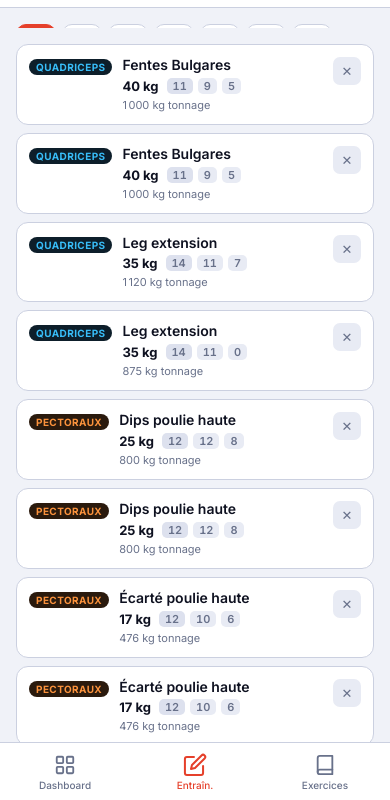
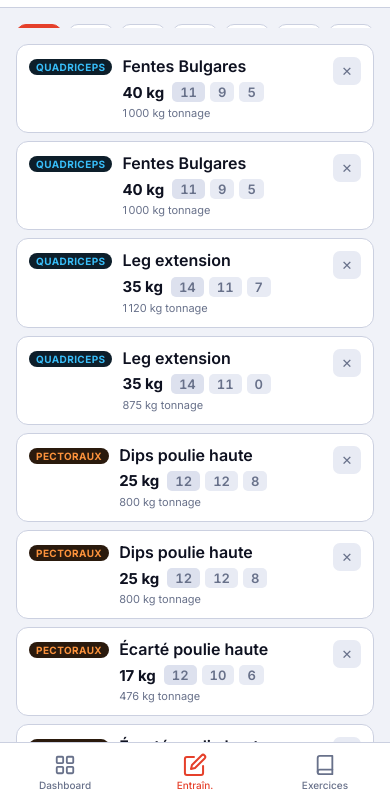
Before and after one commit to schofab/muscu-app, a plain HTML site: page index.html in a window 390 px wide. Both pictures are taken after a click on the button "Entraîn.". Shown: the part 44-844 px from the top of the page. Drawn offline with nearby package versions, Linux system fonts and the light colour scheme.

Commit message:
Augmenter tailles de police pour mobile

```diff
--- a/index.html
+++ b/index.html
@@ -45,6 +45,7 @@
 html,body{height:100%;overflow:hidden}
 body{
   font-family:'Inter',system-ui,sans-serif;
+  font-size:16px;
   background:var(--bg);color:var(--tx);
   display:flex;flex-direction:column;
 }
@@ -116,7 +117,7 @@ body::before{content:"";position:fixed;inset:0 0 auto;height:env(safe-area-inset
   padding:12px 14px;
 }
 .stat-card .label{font-size:11px;font-weight:500;color:var(--tx2);text-transform:uppercase;letter-spacing:.05em;margin-bottom:4px}
-.stat-card .value{font-family:'Bebas Neue',sans-serif;font-size:28px;line-height:1;color:var(--tx)}
+.stat-card .value{font-family:'Bebas Neue',sans-serif;font-size:32px;line-height:1;color:var(--tx)}
 .stat-card .sub{font-size:11px;color:var(--tx2);margin-top:3px}
 .stat-card .up{color:var(--up)} .stat-card .dn{color:var(--dn)}
 
@@ -145,10 +146,10 @@ body::before{content:"";position:fixed;inset:0 0 auto;height:env(safe-area-inset
 #day-tabs::-webkit-scrollbar{display:none}
 .day-tab{
   flex-shrink:0;
-  min-width:40px;height:40px;
+  min-width:46px;height:46px;
   border-radius:10px;
   background:var(--s1);border:1px solid var(--bd);
-  font-size:12px;font-weight:600;color:var(--tx2);
+  font-size:14px;font-weight:600;color:var(--tx2);
   display:flex;align-items:center;justify-content:center;
   position:relative;
   transition:all .15s;
@@ -175,14 +176,14 @@ body::before{content:"";position:fixed;inset:0 0 auto;height:env(safe-area-inset
   margin-top:2px;
 }
 .ex-card .ex-info{flex:1;min-width:0}
-.ex-card .ex-name{font-size:14px;font-weight:600;line-height:1.2;margin-bottom:4px}
+.ex-card .ex-name{font-size:16px;font-weight:600;line-height:1.2;margin-bottom:6px}
 .ex-card .ex-meta{display:flex;align-items:center;gap:8px;flex-wrap:wrap}
-.ex-card .ex-weight{font-size:13px;font-weight:700;color:var(--tx)}
+.ex-card .ex-weight{font-size:15px;font-weight:700;color:var(--tx)}
 .ex-card .sets-row{display:flex;gap:5px;align-items:center}
 .ex-card .set-pill{
-  font-size:11px;font-weight:600;
+  font-size:13px;font-weight:600;
   background:var(--s2);border-radius:5px;
-  padding:1px 6px;color:var(--tx2);
+  padding:2px 8px;color:var(--tx2);
   font-variant-numeric:tabular-nums;
 }
 .ex-card .set-pill.s1{background:var(--s3)}
@@ -284,7 +285,7 @@ body::before{content:"";position:fixed;inset:0 0 auto;height:env(safe-area-inset
   background:var(--s1);border:1px solid var(--bd);
   margin-bottom:6px;display:flex;justify-content:space-between;align-items:center;
 }
-.lib-exercise .le-name{font-size:14px;font-weight:500}
+.lib-exercise .le-name{font-size:16px;font-weight:500}
 .lib-exercise .le-recs{font-size:12px;color:var(--tx2)}
 
 /* ── Modal ───────────────────────────────────── */
```
